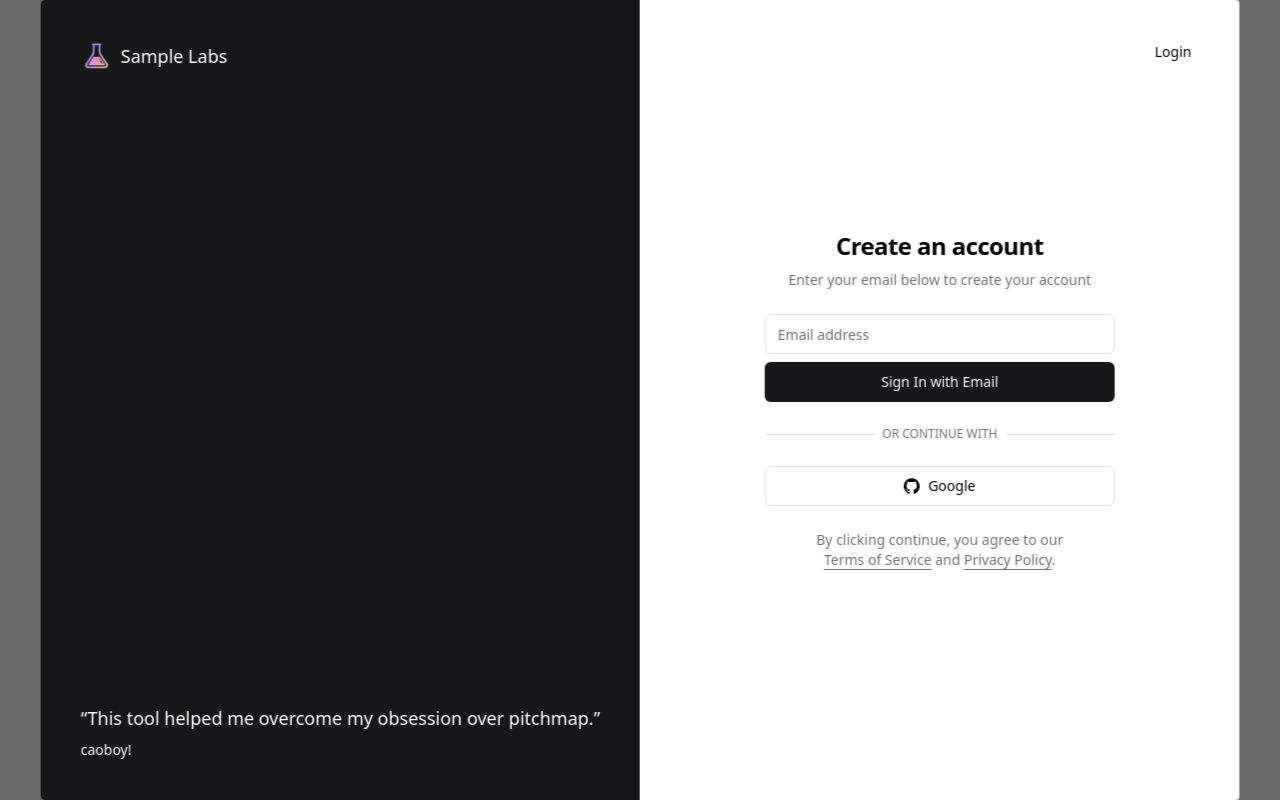
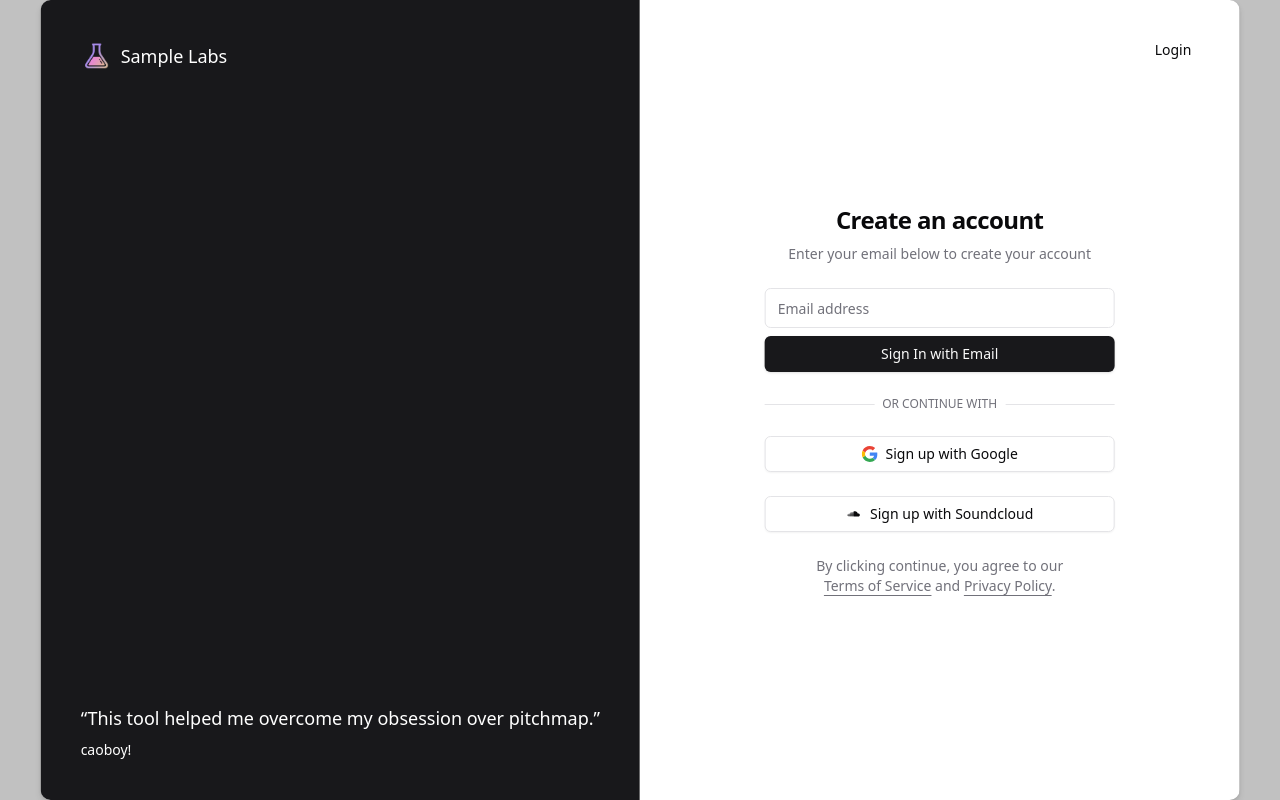
Before and after one commit to caoboyeehaw/sample-labs, a Next.js app: page / in a window 1280 px wide. Both pictures are taken after a click on the button "Sign Up". Built offline with nearby package versions, Linux system fonts and the light colour scheme.

Commit message:
aesthetics

```diff
--- a/app/page.tsx
+++ b/app/page.tsx
@@ -3,7 +3,7 @@
 
 import React, { useState } from 'react';
 import Image from 'next/image'
-import { Button } from '@/components/ui/button'
+import { Button } from '@/components/ui/button-newyork'
 import { ModeToggle } from '@/components/ui/mode-toggle'
 import AuthenticationModal from "@/components/ui/authenticationmodal"
 
@@ -21,7 +21,7 @@ const Home: React.FC = () => {
 
 
     return (
-      <div className="flex justify-between items-center px-4 py-4 w-full md:w-full lg:w-3/4 xl:w-2/3 mx-auto">
+      <div className="flex justify-between items-center px-4 py-2 w-full md:w-full lg:w-3/4 xl:w-2/3 mx-auto">
         <div className="flex items-center space-x-2">
           <Image src="/sample-labs-logo.png" alt="Logo" width={40} height={40} />
           <h1 className="text-xl font-semibold">Sample Labs</h1>
--- a/components/icons.tsx
+++ b/components/icons.tsx
@@ -107,6 +107,17 @@ export const Icons = {
       />
     </svg>
   ),
+  googlecolored: (props: IconProps) => (
+    <svg xmlns="http://www.w3.org/2000/svg" width="705.6" height="720" viewBox="0 0 186.69 190.5" {...props}>
+      <g transform="translate(1184.583 765.171)">
+        <path clip-path="none" mask="none" d="M-1089.333-687.239v36.888h51.262c-2.251 11.863-9.006 21.908-19.137 28.662l30.913 23.986c18.011-16.625 28.402-41.044 28.402-70.052 0-6.754-.606-13.249-1.732-19.483z" fill="#4285f4"/>
+        <path clip-path="none" mask="none" d="M-1142.714-651.791l-6.972 5.337-24.679 19.223h0c15.673 31.086 47.796 52.561 85.03 52.561 25.717 0 47.278-8.486 63.038-23.033l-30.913-23.986c-8.486 5.715-19.31 9.179-32.125 9.179-24.765 0-45.806-16.712-53.34-39.226z" fill="#34a853"/>
+        <path clip-path="none" mask="none" d="M-1174.365-712.61c-6.494 12.815-10.217 27.276-10.217 42.689s3.723 29.874 10.217 42.689c0 .086 31.693-24.592 31.693-24.592-1.905-5.715-3.031-11.776-3.031-18.098s1.126-12.383 3.031-18.098z" fill="#fbbc05"/>
+        <path d="M-1089.333-727.244c14.028 0 26.497 4.849 36.455 14.201l27.276-27.276c-16.539-15.413-38.013-24.852-63.731-24.852-37.234 0-69.359 21.388-85.032 52.561l31.692 24.592c7.533-22.514 28.575-39.226 53.34-39.226z" fill="#ea4335" clip-path="none" mask="none"/>
+      </g>
+    </svg>
+  ),
+
   apple: (props: IconProps) => (
     <svg role="img" viewBox="0 0 24 24" {...props}>
       <path
@@ -123,6 +134,23 @@ export const Icons = {
       />
     </svg>
   ),
+  soundcloud: (props: IconProps) => (
+    <svg role="img" viewBox="0 0 24 24" {...props}>
+      <path
+        d="M0 0v24h24v-24h-24zm4.667 15.524c-.405-.365-.667-.903-.667-1.512 0-.608.262-1.146.667-1.512v3.024zm1.333.476c-.243 0-.369.003-.667-.092v-3.792c.316-.101.465-.097.667-.081v3.965zm1.333 0h-.666v-3.778l.206.121c.091-.375.253-.718.461-1.023v4.68zm1.334 0h-.667v-5.378c.206-.154.426-.286.667-.377v5.755zm1.333 0h-.667v-5.905c.251-.027.328-.046.667.006v5.899zm1.333 0h-.667v-5.7l.253.123c.119-.207.261-.395.414-.572v6.149zm6.727 0h-6.06v-6.748c.532-.366 1.16-.585 1.841-.585 1.809 0 3.275 1.494 3.411 3.386 1.302-.638 2.748.387 2.748 1.876 0 1.143-.869 2.071-1.94 2.071z"
+        fill="currentColor"
+      />
+    </svg>
+  ),
+  soundcloudcolored: (props: IconProps) => (
+    <svg role="img" xmlns="http://www.w3.org/2000/svg" viewBox="0 0 512 512" {...props}>
+      <path
+        d="m59 270-3 22 3 22c0 2 3 2 3 0l3-22-3-22c0-3-3-3-3 0zm18-14c0-3-3-3-3 0l-5 36 4 35c0 3 4 3 4 0l4-35zm59-30-3 66 2 40c0 8 7 8 7 0l4-40-4-66c0-5-6-5-6 0zm-31 22-4 44 3 40c0 6 5 6 5 0l4-40-4-44c0-3-4-3-4 0zm70 84 3-40-3-88c0-6-7-6-7 0l-3 88 2 40c0 8 8 8 8 0zm68 0 2-40-2-102c0-7-10-7-10 0l-2 102 2 40c0 8 10 8 10 0zm-34 0 3-40-3-89c0-6-9-6-9 0l-2 89 2 40c0 8 9 8 9 0zm-83 0 3-40-3-41c0-3-6-3-6 0l-3 41 3 40c0 7 6 7 6 0zm-33 0 4-40-4-43c0-3-4-3-4 0l-4 43 4 40c0 4 4 4 4 0zm124-125-2 85 1 40c0 8 10 8 10 0l2-40-2-85c0-7-9-7-9 0zm-58 125 3-40-3-81c0-6-7-6-7 0l-3 81 2 40c0 8 8 8 8 0zm33 0 3-40-3-91c0-6-8-6-8 0l-3 91 3 40c0 8 8 8 8 0zm196-89c-5-57-64-94-118-73-4 2-5 3-5 6v156c0 3 2 6 5 6h137c27 0 49-22 49-49 0-37-35-57-68-46zm-138-62-3 111 3 40c0 8 10 8 10 0l3-40-3-111c0-7-10-7-10 0z"
+        fill="currentColor"
+      />
+    </svg>
+  ),
+
   spinner: (props: IconProps) => (
     <svg
       xmlns="http://www.w3.org/2000/svg"
--- a/components/ui/authenticationmodal.tsx
+++ b/components/ui/authenticationmodal.tsx
@@ -3,9 +3,13 @@ import Image from "next/image";
 import Link from "next/link";
 import Modal from 'react-modal';
 
+
 import { cn } from "@/lib/utils";
-import { buttonVariants } from "@/components/ui/button";
+import { buttonVariants } from "@/components/ui/button-newyork";
 import { UserAuthForm } from "@/components/ui/user-auth-form";
+import styled, { createGlobalStyle } from 'styled-components';
+
+
 
 export const metadata: Metadata = {
     title: "Authentication",
@@ -20,22 +24,52 @@ interface AuthenticationModalProps {
 const AuthenticationModal = ({ isOpen, onRequestClose }: AuthenticationModalProps) => {
     const customStyles = {
         content: {
+            //border: '2px solid #27272a',
             border: 'none',
-            background: 'rgba(100, 100, 100, 0.5)',
-            backdropFilter: 'blur(4px)',
             padding: '0px',
             top: '50%',
             left: '50%',
             right: 'auto',
             bottom: 'auto',
             marginRight: '-50%',
-            transform: 'translate(-50%, -50%)',
+            transform: 'translate(-50%, -50%) scale(.8)',
+            opacity: 0,
+            transition: 'opacity 0.2s ease-in-out, transform 0.1s ease-in-out',  // added transform here
+            boxShadow: '0 4px 6px rgba(0, 0, 0, 0.1), 0 1px 3px rgba(0, 0, 0, 0.08)',
+            borderRadius: '10px',
+            background: 'rgba(50, 50, 50, 0.30)',
         },
         overlay: {
-            background: 'rgba(50, 50, 50, 0.73)', // you can adjust opacity as you need
-            backdropFilter: 'blur(3px)', // this will blur the background behind the overlay
+            background: 'rgba(50, 50, 50, 0.30)',
+            backdropFilter: 'blur(4px)',
+            transition: 'opacity 0.4s ease-in-out',
         },
     };
+
+
+
+    const GlobalStyle = createGlobalStyle`
+    @keyframes fade-in {
+        from {
+            opacity: 0;
+            transform: scale(.6);  // initially scale to .6
+        }
+        to {
+            opacity: 1;
+            transform: scale(1);  // grow to full size
+        }
+    }
+    @keyframes fade-out {
+        from {
+            opacity: 1;
+            transform: scale(1);  // initially scale to 1
+        }
+        to {
+            opacity: 0;
+            transform: scale(.6);  // grow to full size
+        }
+    }
+`;
 
 
 
@@ -44,6 +78,14 @@ const AuthenticationModal = ({ isOpen, onRequestClose }: AuthenticationModalProp
             isOpen={isOpen}
             onRequestClose={onRequestClose}
             style={customStyles}
+            onAfterOpen={() => {
+                customStyles.content.opacity = 1;
+                customStyles.content.transform = 'translate(-50%, -50%) scale(1)';  // added this line
+            }}
+            onAfterClose={() => {
+                customStyles.content.opacity = 0;
+                customStyles.content.transform = 'translate(-50%, -50%) scale(.8)';  // added this line
+            }}
         >
             <div className="container relative hidden h-[800px] flex-col items-center justify-center md:grid lg:max-w-none lg:grid-cols-2 lg:px-0 bg-background">
                 <Link href="/examples/authentication" className={cn(buttonVariants({ variant: "ghost" }), "absolute right-4 top-4 md:right-8 md:top-8")}>
--- /dev/null
+++ b/components/ui/button-newyork.tsx
@@ -0,0 +1,59 @@
+import * as React from "react"
+import { Slot } from "@radix-ui/react-slot"
+import { cva, type VariantProps } from "class-variance-authority"
+
+import { cn } from "@/lib/utils"
+
+const buttonVariants = cva(
+  "inline-flex items-center justify-center rounded-md text-sm font-medium transition-colors focus-visible:outline-none focus-visible:ring-1 focus-visible:ring-ring disabled:pointer-events-none disabled:opacity-50",
+  {
+    variants: {
+      variant: {
+        default:
+          "bg-primary text-primary-foreground shadow hover:bg-primary/90",
+        destructive:
+          "bg-destructive text-destructive-foreground shadow-sm hover:bg-destructive/90",
+        outline:
+          "border border-input bg-background shadow-sm hover:bg-accent hover:text-accent-foreground",
+        primary:
+          "bg-primary text-primary-foreground hover:bg-primary/90",
+        secondary:
+          "bg-secondary text-secondary-foreground shadow-sm hover:bg-secondary/80",
+        ghost: "hover:bg-accent hover:text-accent-foreground",
+        link: "text-primary underline-offset-4 hover:underline",
+      },
+      size: {
+        default: "h-9 px-4 py-2",
+        sm: "h-8 rounded-md px-3 text-xs",
+        lg: "h-10 rounded-md px-8",
+        icon: "h-9 w-9",
+      },
+    },
+    defaultVariants: {
+      variant: "default",
+      size: "default",
+    },
+  }
+)
+
+export interface ButtonProps
+  extends React.ButtonHTMLAttributes<HTMLButtonElement>,
+    VariantProps<typeof buttonVariants> {
+  asChild?: boolean
+}
+
+const Button = React.forwardRef<HTMLButtonElement, ButtonProps>(
+  ({ className, variant, size, asChild = false, ...props }, ref) => {
+    const Comp = asChild ? Slot : "button"
+    return (
+      <Comp
+        className={cn(buttonVariants({ variant, size, className }))}
+        ref={ref}
+        {...props}
+      />
+    )
+  }
+)
+Button.displayName = "Button"
+
+export { Button, buttonVariants }
--- a/components/ui/mode-toggle.tsx
+++ b/components/ui/mode-toggle.tsx
@@ -4,7 +4,7 @@ import * as React from "react"
 import { MoonIcon, SunIcon } from "@radix-ui/react-icons"
 import { useTheme } from "next-themes"
 
-import { Button } from "@/components/ui/button"
+import { Button } from "@/components/ui/button-newyork"
 import {
   DropdownMenu,
   DropdownMenuContent,
--- /dev/null
+++ b/components/ui/tabs.tsx
@@ -0,0 +1,55 @@
+"use client"
+
+import * as React from "react"
+import * as TabsPrimitive from "@radix-ui/react-tabs"
+
+import { cn } from "@/lib/utils"
+
+const Tabs = TabsPrimitive.Root
+
+const TabsList = React.forwardRef<
+  React.ElementRef<typeof TabsPrimitive.List>,
+  React.ComponentPropsWithoutRef<typeof TabsPrimitive.List>
+>(({ className, ...props }, ref) => (
+  <TabsPrimitive.List
+    ref={ref}
+    className={cn(
+      "inline-flex h-10 items-center justify-center rounded-md bg-muted p-1 text-muted-foreground",
+      className
+    )}
+    {...props}
+  />
+))
+TabsList.displayName = TabsPrimitive.List.displayName
+
+const TabsTrigger = React.forwardRef<
+  React.ElementRef<typeof TabsPrimitive.Trigger>,
+  React.ComponentPropsWithoutRef<typeof TabsPrimitive.Trigger>
+>(({ className, ...props }, ref) => (
+  <TabsPrimitive.Trigger
+    ref={ref}
+    className={cn(
+      "inline-flex items-center justify-center whitespace-nowrap rounded-sm px-3 py-1.5 text-sm font-medium ring-offset-background transition-all focus-visible:outline-none focus-visible:ring-2 focus-visible:ring-ring focus-visible:ring-offset-2 disabled:pointer-events-none disabled:opacity-50 data-[state=active]:bg-background data-[state=active]:text-foreground data-[state=active]:shadow-sm",
+      className
+    )}
+    {...props}
+  />
+))
+TabsTrigger.displayName = TabsPrimitive.Trigger.displayName
+
+const TabsContent = React.forwardRef<
+  React.ElementRef<typeof TabsPrimitive.Content>,
+  React.ComponentPropsWithoutRef<typeof TabsPrimitive.Content>
+>(({ className, ...props }, ref) => (
+  <TabsPrimitive.Content
+    ref={ref}
+    className={cn(
+      "mt-2 ring-offset-background focus-visible:outline-none focus-visible:ring-2 focus-visible:ring-ring focus-visible:ring-offset-2",
+      className
+    )}
+    {...props}
+  />
+))
+TabsContent.displayName = TabsPrimitive.Content.displayName
+
+export { Tabs, TabsList, TabsTrigger, TabsContent }
--- a/components/ui/user-auth-form.tsx
+++ b/components/ui/user-auth-form.tsx
@@ -4,7 +4,7 @@ import * as React from "react"
 
 import { cn } from "@/lib/utils"
 import { Icons } from "@/components/icons"
-import { Button } from "@/components/ui/button"
+import { Button } from "@/components/ui/button-newyork"
 import { Input } from "@/components/ui/input"
 import { Label } from "@/components/ui/label"
 
@@ -62,9 +62,17 @@ export function UserAuthForm({ className, ...props }: UserAuthFormProps) {
         {isLoading ? (
           <Icons.spinner className="mr-2 h-4 w-4 animate-spin" />
         ) : (
-          <Icons.gitHub className="mr-2 h-4 w-4" />
+          <Icons.googlecolored className="mr-2 h-4 w-4" />
         )}{" "}
-        Google
+        Sign up with Google
+      </Button>
+      <Button variant="outline" type="button" disabled={isLoading}>
+        {isLoading ? (
+          <Icons.spinner className="mr-2 h-4 w-4 animate-spin" />
+        ) : (
+          <Icons.soundcloudcolored className="mr-2 h-4 w-4" />
+        )}{" "}
+        Sign up with Soundcloud
       </Button>
     </div>
   )
--- a/package.json
+++ b/package.json
@@ -13,6 +13,7 @@
     "@radix-ui/react-icons": "^1.3.0",
     "@radix-ui/react-label": "^2.0.2",
     "@radix-ui/react-slot": "^1.0.2",
+    "@radix-ui/react-tabs": "^1.0.4",
     "@types/node": "20.4.4",
     "@types/react": "18.2.16",
     "@types/react-dom": "18.2.7",
@@ -28,6 +29,7 @@
     "react": "18.2.0",
     "react-dom": "18.2.0",
     "react-modal": "^3.16.1",
+    "styled-components": "^6.0.5",
     "tailwind-merge": "^1.14.0",
     "tailwindcss": "3.3.3",
     "tailwindcss-animate": "^1.0.6",
```
Also changed, not shown: components/ui/button-default.tsx (renamed from components/ui/button.tsx), 1 other file (tests, documents, lock files or other folders).
